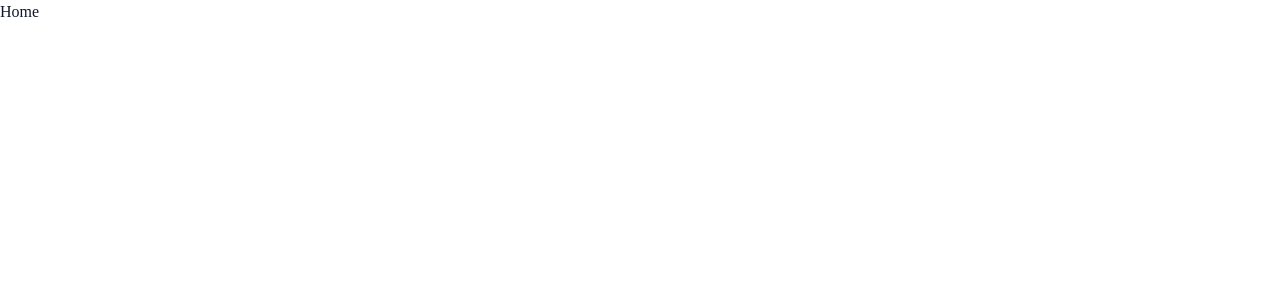
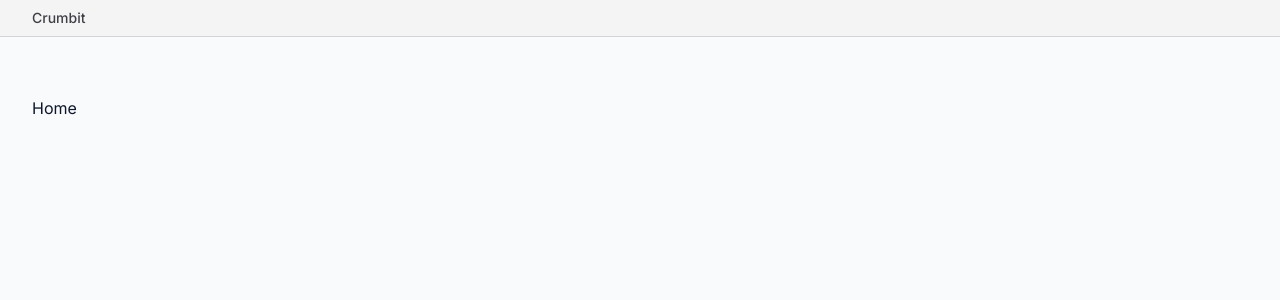
Before and after one commit to MarufPulok/reddit-clone, a Next.js app: page / in a window 1280 px wide. Shown: the top 300 px of the page. Built offline with nearby package versions, Linux system fonts and the light colour scheme.

Commit message:
navbar UI WIP

```diff
--- a/src/app/layout.tsx
+++ b/src/app/layout.tsx
@@ -1,18 +1,34 @@
-import '@/styles/globals.css'
+import Navbar from "@/components/Navbar";
+import { cn } from "@/lib/utils";
+import "@/styles/globals.css";
+import { Inter } from "next/font/google";
 
 export const metadata = {
-  title: 'Crumbit',
-  description: 'A Reddit clone built with Next.js and TypeScript.',
-}
+  title: "Crumbit",
+  description: "A Reddit clone built with Next.js and TypeScript.",
+};
+
+const inter = Inter({ subsets: ["latin"] });
 
 export default function RootLayout({
   children,
 }: {
-  children: React.ReactNode
+  children: React.ReactNode;
 }) {
   return (
-    <html lang='en'>
-      <body>{children}</body>
+    <html
+      lang="en"
+      className={cn(
+        "bg-white text-slate-900 antialiased light",
+        inter.className
+      )}
+    >
+      <body className="min-h-screen pt-12 bg-slate-50 antialiased">
+        <Navbar />
+        <div className="container max-w-7xl mx-auto h-full pt-12">
+          {children}
+        </div>
+      </body>
     </html>
-  )
+  );
 }
--- /dev/null
+++ b/src/components/Navbar.tsx
@@ -0,0 +1,12 @@
+import Link from "next/link";
+import React from "react";
+
+export default function Navbar() {
+  return <div className="fixed top-0 inset-x-0 h-fit bg-zinc-100 border-b border-zinc-300 z-[10] py-2">
+    <div className="container mx-w-7xl h-full mx-auto flex items-center justify-between gap-2">
+        <Link href="/" className="flex gap-2 items-center">
+            <p className="hidden text-zinc-700 text-sm font-medium md:block">Crumbit</p>
+        </Link>
+    </div>
+  </div>;
+}
```
Also changed, not shown: src/components/Icons.tsx (added).
